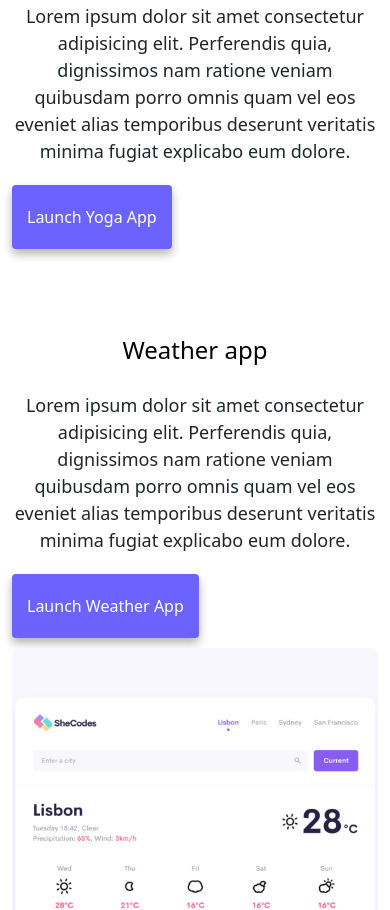
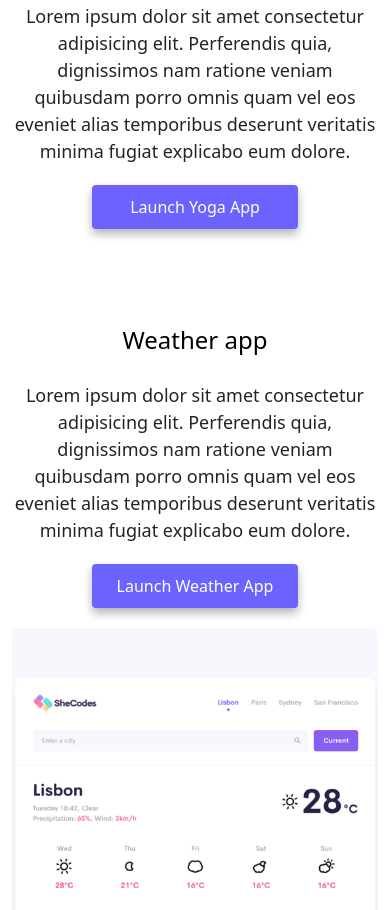
Before and after one commit to nadi-hub/multiple-page-exercise, a plain HTML site: page index.html in a window 390 px wide. Shown: the part 877-1787 px from the top of the page. Drawn offline with nearby package versions, Linux system fonts and the light colour scheme.

Commit message:
made the website more responsive

```diff
--- a/style.css
+++ b/style.css
@@ -134,5 +134,9 @@ nav {
     padding-top: 25px;
   }
   .launch-yoga-app-button {
+    display: block;
+    text-align: center;
+    margin: 20px 80px;
+    padding: 10px;
   }
 }
```
